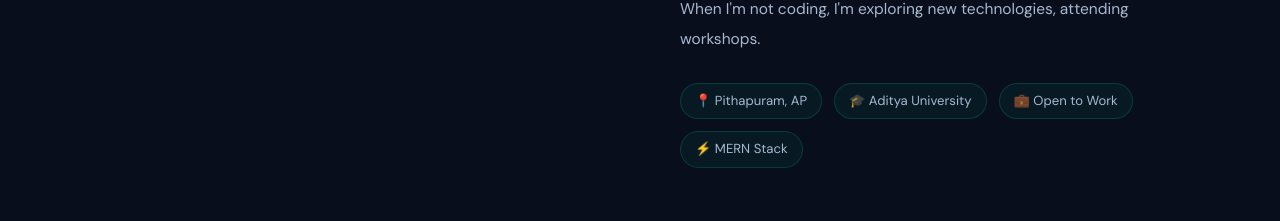
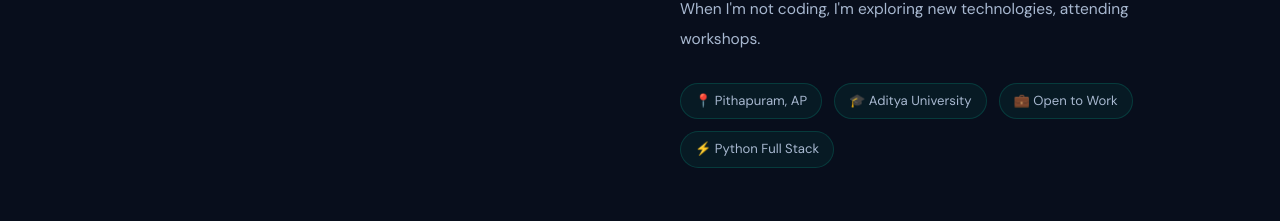
Before and after one commit to Ramesh-Tatapudi2005/Portfolio, a React (Vite) app: page / in a window 1280 px wide. Shown: the part 1611-1832 px from the top of the page. Built offline with nearby package versions, Linux system fonts and the light colour scheme.

Commit message:
Updated details

```diff
--- a/src/App.jsx
+++ b/src/App.jsx
@@ -221,7 +221,7 @@ function About() {
                 <p>When I'm not coding, I'm exploring new technologies, attending workshops.</p>
               </div>
               <div className="about-tags">
-                {["📍 Pithapuram, AP", "🎓 Aditya University", "💼 Open to Work", "⚡ MERN Stack"].map(t => (
+                {["📍 Pithapuram, AP", "🎓 Aditya University", "💼 Open to Work", "⚡ Python Full Stack"].map(t => (
                   <span key={t} className="about-tag">{t}</span>
                 ))}
               </div>
```
